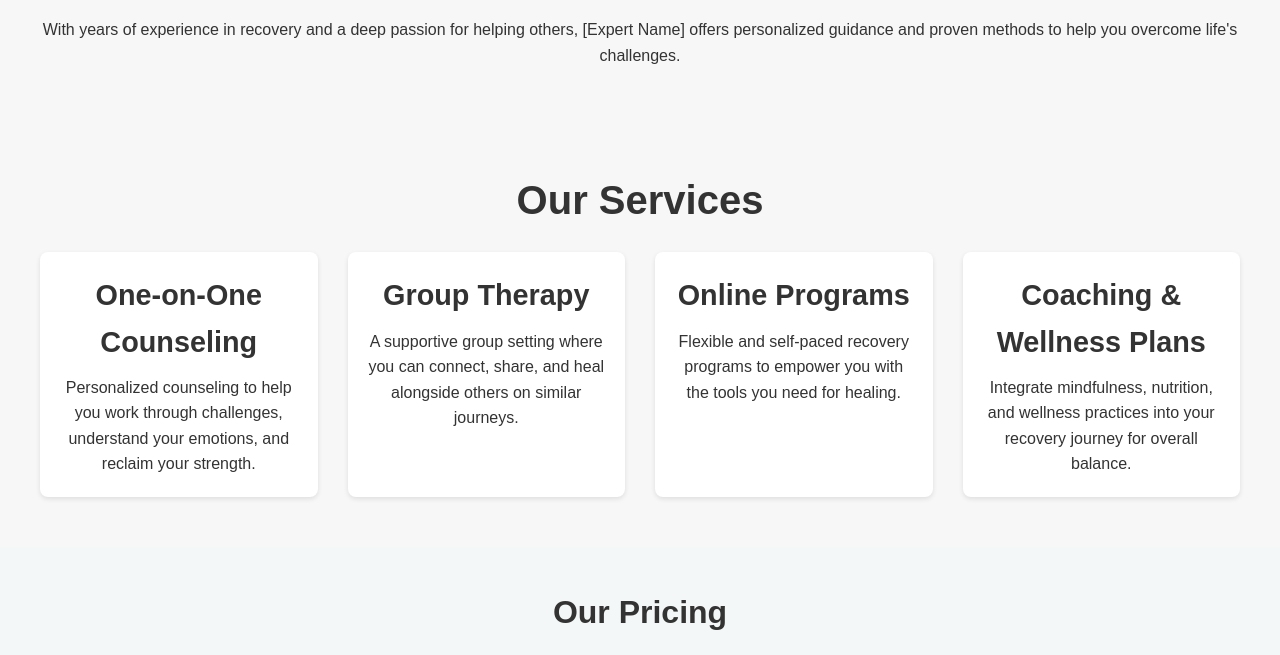
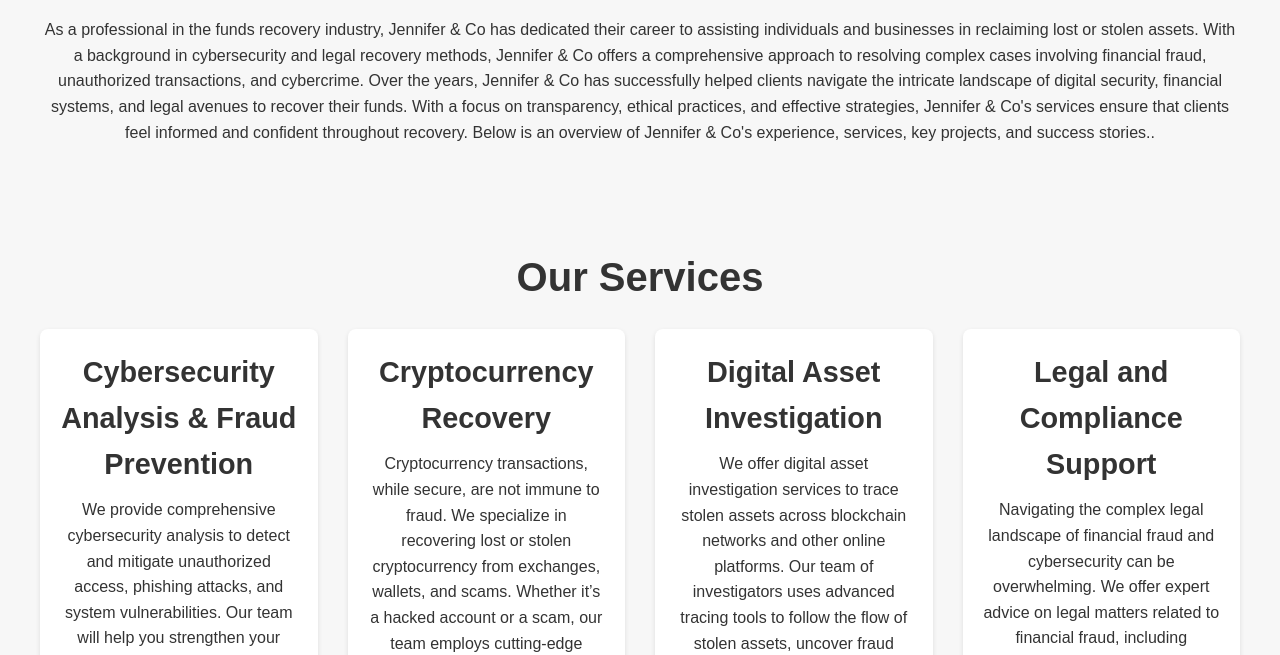
Before and after one commit to Jennifer-card/Jennifer-Co, a plain HTML site: page index.html in a window 1280 px wide. Shown: the part 553-1208 px from the top of the page. Drawn offline with Linux system fonts and the light colour scheme.

Commit message:
Update index.html

```diff
--- a/index.html
+++ b/index.html
@@ -39,7 +39,9 @@
   <section id="about">
     <div class="section-container">
       <h2>About the Expert</h2>
-      <p>With years of experience in recovery and a deep passion for helping others, [Expert Name] offers personalized guidance and proven methods to help you overcome life's challenges.</p>
+      <p>As a professional in the funds recovery industry, Jennifer & Co has dedicated their career to assisting individuals and businesses in reclaiming lost or stolen assets. With a background in cybersecurity and legal recovery methods, Jennifer & Co offers a comprehensive approach to resolving complex cases involving financial fraud, unauthorized transactions, and cybercrime. Over the years, Jennifer & Co has successfully helped clients navigate the intricate landscape of digital security, financial systems, and legal avenues to recover their funds.
+
+With a focus on transparency, ethical practices, and effective strategies, Jennifer & Co's services ensure that clients feel informed and confident throughout recovery. Below is an overview of Jennifer & Co's experience, services, key projects, and success stories..</p>
     </div>
   </section>
 
@@ -49,20 +51,20 @@
       <h2>Our Services</h2>
       <div class="services-grid">
         <div class="service">
-          <h3>One-on-One Counseling</h3>
-          <p>Personalized counseling to help you work through challenges, understand your emotions, and reclaim your strength.</p>
+          <h3>Cybersecurity Analysis & Fraud Prevention</h3>
+          <p>We provide comprehensive cybersecurity analysis to detect and mitigate unauthorized access, phishing attacks, and system vulnerabilities. Our team will help you strengthen your defenses and develop strategies to prevent future threats. From vulnerability assessments to implementing fraud prevention tools, we ensure your digital environment remains secure and resilient.</p>
         </div>
         <div class="service">
-          <h3>Group Therapy</h3>
-          <p>A supportive group setting where you can connect, share, and heal alongside others on similar journeys.</p>
+          <h3>Cryptocurrency Recovery</h3>
+          <p>Cryptocurrency transactions, while secure, are not immune to fraud. We specialize in recovering lost or stolen cryptocurrency from exchanges, wallets, and scams. Whether it’s a hacked account or a scam, our team employs cutting-edge blockchain technology to trace and recover your digital assets. We work with exchanges and other platforms to ensure your cryptocurrency is returned.</p>
         </div>
         <div class="service">
-          <h3>Online Programs</h3>
-          <p>Flexible and self-paced recovery programs to empower you with the tools you need for healing.</p>
+          <h3>Digital Asset Investigation</h3>
+          <p>We offer digital asset investigation services to trace stolen assets across blockchain networks and other online platforms. Our team of investigators uses advanced tracing tools to follow the flow of stolen assets, uncover fraud schemes, and help recover your property. Whether it's cryptocurrency or other forms of digital assets, we have the expertise to track and recover your investments.</p>
         </div>
         <div class="service">
-          <h3>Coaching & Wellness Plans</h3>
-          <p>Integrate mindfulness, nutrition, and wellness practices into your recovery journey for overall balance.</p>
+          <h3>Legal and Compliance Support</h3>
+          <p>Navigating the complex legal landscape of financial fraud and cybersecurity can be overwhelming. We offer expert advice on legal matters related to financial fraud, including international laws, litigation processes, and compliance. Our team works closely with authorities to ensure that your case is handled according to legal regulations, providing you with peace of mind as we pursue the recovery of your assets.</p>
         </div>
       </div>
     </div>
```
